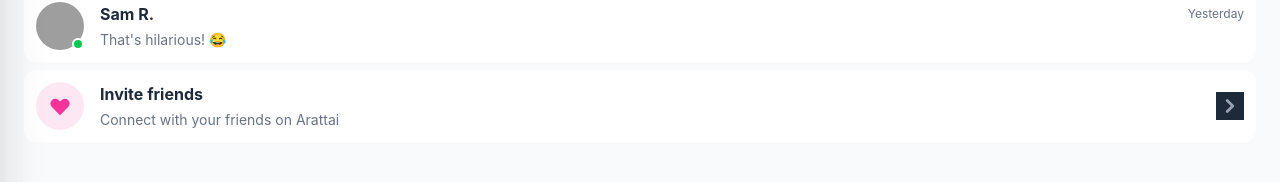
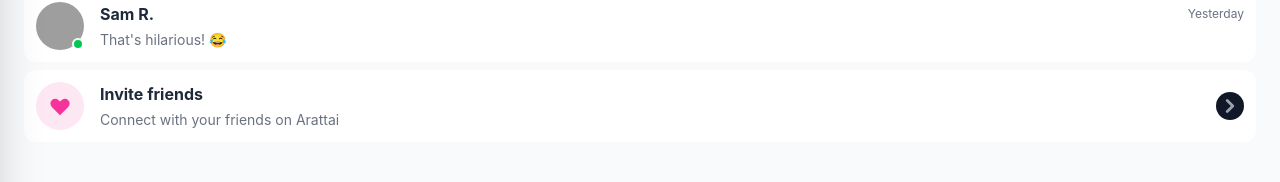
Before and after one commit to beingatushar/arattai, a React (Vite) app: page /chat in a window 1280 px wide. Shown: the part 318-500 px from the top of the page. Built offline with nearby package versions, Linux system fonts and the light colour scheme; grey boxes are pictures that could not be loaded.

Commit message:
Update ChatPage.tsx

```diff
--- a/src/pages/ChatPage.tsx
+++ b/src/pages/ChatPage.tsx
@@ -169,7 +169,7 @@ const ChatPage = () => {
                         </div>
                     </div>
                     <HiChevronRight
-                        className="text-gray-400 dark:text-gray-500 flex-shrink-0 ml-2 bg-gray-800"
+                        className="text-gray-400 bg-gray-900 rounded-full dark:text-gray-500 flex-shrink-0 ml-2"
                         size={28}
                     />
                 </button>
```
